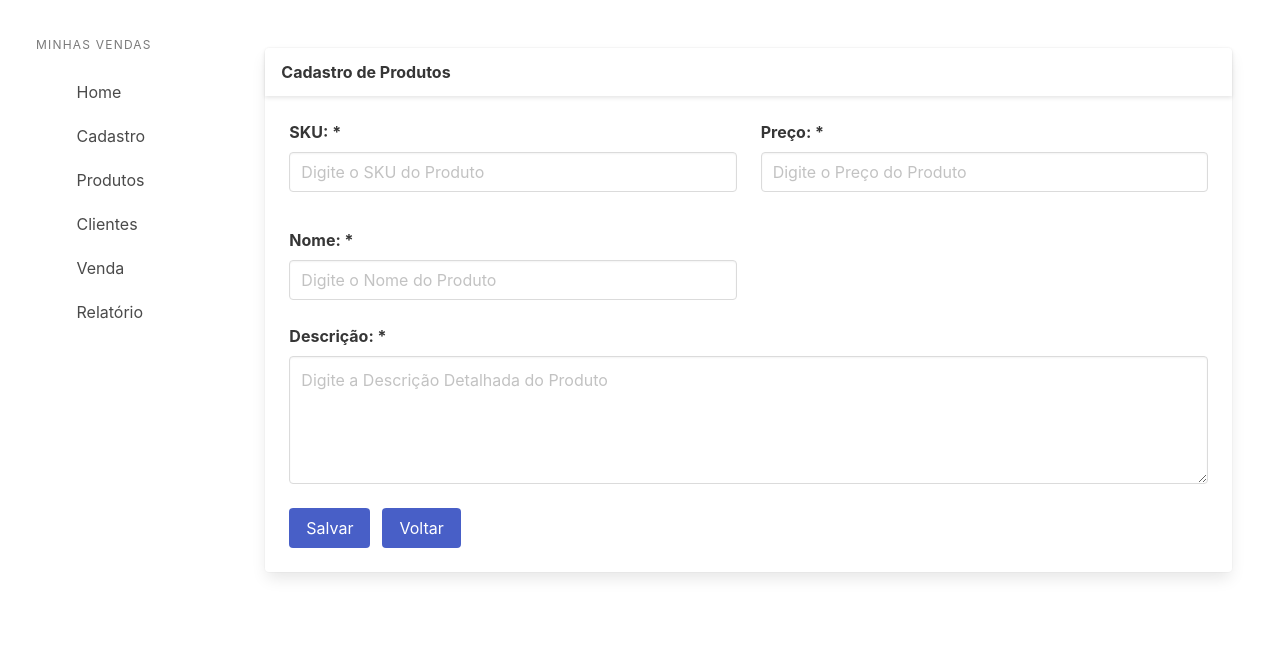
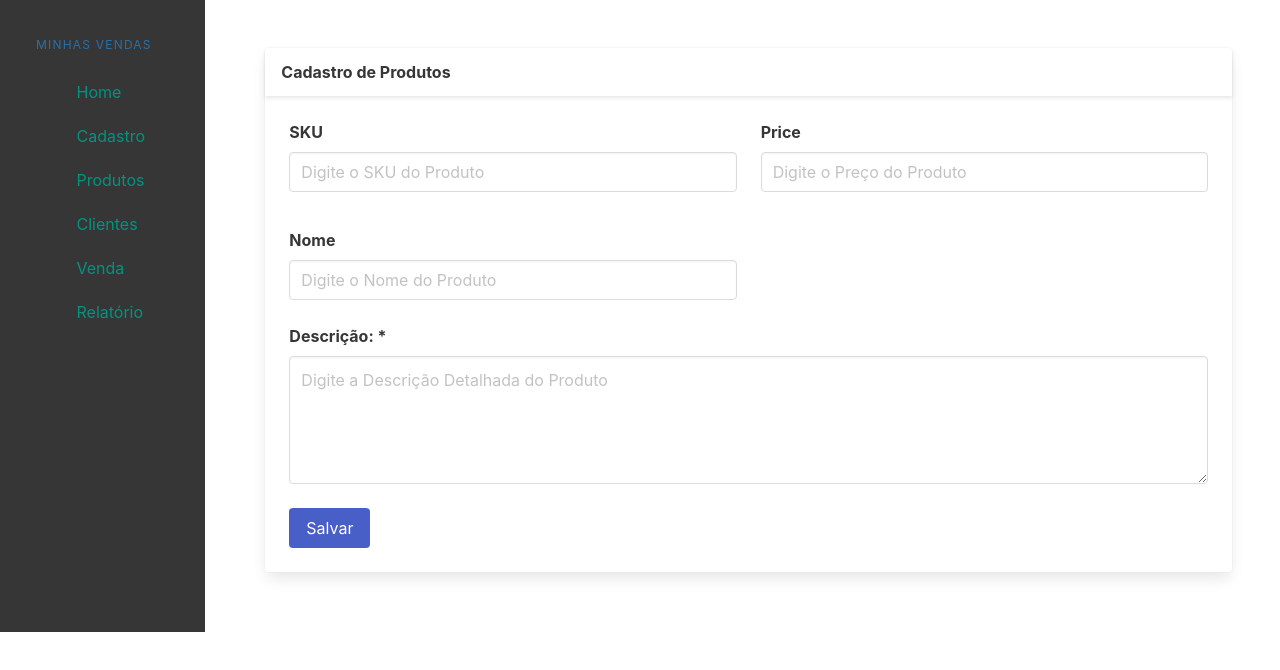
Before and after one commit to juan-engmed/vendas-app-react-ts-next-spring, a Next.js app: page /cadastros/produtos in a window 1280 px wide. Shown: the top 670 px of the page. Built offline with nearby package versions, Linux system fonts and the light colour scheme.

Commit message:
componets input and button

```diff
--- /dev/null
+++ b/src/components/commom/button/index.tsx
@@ -0,0 +1,19 @@
+interface IButtonProps {
+    typeButton: string
+    title: string
+    onClick: (value: any) => void
+}
+
+export const Button: React.FC<IButtonProps> = ({
+    onClick,
+    typeButton,
+    title,
+}: IButtonProps) => {
+
+    return (
+        <div className="control">
+            <button className={`button ${typeButton}`} onClick={onClick}>{title}</button>
+        </div>
+
+    );
+}
--- /dev/null
+++ b/src/components/commom/index.tsx
@@ -0,0 +1,2 @@
+export { Input } from './input'
+export { Button } from './button'
--- /dev/null
+++ b/src/components/commom/input/index.tsx
@@ -0,0 +1,35 @@
+interface InputProps {
+    onChange?: (value: any) => void
+    label: string
+    columnClasses?: string
+    placeholder?: string
+    value?: string
+
+}
+
+export const Input: React.FC<InputProps> = ({
+    columnClasses,
+    label,
+    placeholder,
+    value,
+    onChange
+}: InputProps) => {
+
+    return (
+        <div className={`field column ${columnClasses}`}>
+            <label className='label' htmlFor={`input${label}`}>{label}</label>
+            <div className="control">
+                <input className='input'
+                    id='inputSku'
+                    placeholder={placeholder}
+                    value={value}
+                    onChange={event => {
+                        if (onChange) {
+                            onChange(event.target.value)
+                        }
+                    }}
+                />
+            </div>
+        </div>
+    )
+}
--- a/src/components/index.ts
+++ b/src/components/index.ts
@@ -1,2 +1,3 @@
 export { Layout } from "./layout";
 export { CadastroProdutos } from "./produtos";
+export { Input, Button } from "./commom";
--- a/src/components/layout/index.tsx
+++ b/src/components/layout/index.tsx
@@ -7,8 +7,6 @@ interface ILayoutProps {
 }
 
 export const Layout: React.FC<ILayoutProps> = (props: ILayoutProps) => {
-
-
 
     return (
         <div className="app">
--- a/src/components/layout/menu/index.tsx
+++ b/src/components/layout/menu/index.tsx
@@ -3,11 +3,11 @@ import { MenuItem } from 'components/layout/menu/menu-item'
 
 export const Menu: React.FC = () => {
     return (
-        <aside className="column is-2 is-narrow-mobile is-fullheight section is-hidden-mobile">
-            <p className="menu-label is-hidden-touch">
+        <aside className="column is-2 is-narrow-mobile is-fullheight section is-hidden-mobile has-background-dark ">
+            <p className="menu-label is-hidden-touch has-text-info-dark ">
                 Minhas Vendas
             </p>
-            <ul className="menu-list">
+            <ul className="menu-list ">
                 <MenuItem href="/" label="Home" />
                 <MenuItem href="/cadastros/produtos" label="Cadastro" />
                 <MenuItem href="/consultas/produtos" label="Produtos" />
--- a/src/components/layout/menu/menu-item/index.tsx
+++ b/src/components/layout/menu/menu-item/index.tsx
@@ -8,9 +8,9 @@ interface MenuItemProps {
 export const MenuItem: React.FC<MenuItemProps> = (props: MenuItemProps) => {
     return (
         <li>
-            <Link href={props.href}>
-                <a>
-                    <span className="icon"></span> { props.label }
+            <Link href={props.href} >
+                <a className="has-text-primary-dark">
+                    <span className="icon"></span> {props.label}
                 </a>
             </Link>
         </li>
--- a/src/components/produtos/cadastro/form-produtos/index.tsx
+++ b/src/components/produtos/cadastro/form-produtos/index.tsx
@@ -1,36 +1,48 @@
+import { Button } from "components/commom/button"
+import { Input } from "components/commom/input"
+import { useState } from "react"
+
 export const FormProdutos: React.FC = () => {
+
+    const [sku, setSku] = useState<string>('')
+    const [price, setPrice] = useState<string>('')
+    const [name, setName] = useState<string>('')
+    const [description, setDescription] = useState<string>('')
+
+    const save = () => {
+        const produto = {
+            sku, price, name, description
+        }
+        console.table(produto)
+    }
 
     return (
         <div>
             <div className="columns">
-                <div className='field column is-half'>
-                    <label className='label' htmlFor="inputSku">SKU: *</label>
-                    <div className="control">
-                        <input className='input'
-                            id='inputSku'
-                            placeholder='Digite o SKU do Produto' />
-                    </div>
-                </div>
-
-                <div className='field column is-half'>
-                    <label className='label' htmlFor="inputPrice">Preço: *</label>
-                    <div className="control">
-                        <input className='input'
-                            id='inputPrice'
-                            placeholder='Digite o Preço do Produto' />
-                    </div>
-                </div>
+                <Input
+                    columnClasses="is-half"
+                    label={"SKU"}
+                    placeholder="Digite o SKU do Produto"
+                    value={sku}
+                    onChange={setSku}
+                />
+                <Input
+                    columnClasses="is-half"
+                    label={"Price"}
+                    placeholder="Digite o Preço do Produto"
+                    value={price}
+                    onChange={setPrice}
+                />
             </div>
 
             <div className="columns">
-                <div className='field column is-half'>
-                    <label className='label' htmlFor="inputName">Nome: *</label>
-                    <div className="control">
-                        <input className='input'
-                            id='inputName'
-                            placeholder='Digite o Nome do Produto' />
-                    </div>
-                </div>
+                <Input
+                    columnClasses="is-half"
+                    label={"Nome"}
+                    placeholder="Digite o Nome do Produto"
+                    value={name}
+                    onChange={setName}
+                />
             </div>
 
             <div className="columns">
@@ -39,18 +51,16 @@ export const FormProdutos: React.FC = () => {
                     <div className="control">
                         <textarea className='textarea'
                             id='inputDescription'
-                            placeholder='Digite a Descrição Detalhada do Produto' />
+                            placeholder='Digite a Descrição Detalhada do Produto'
+                            value={description}
+                            onChange={event => setDescription(event.target.value)}
+                        />
                     </div>
                 </div>
             </div>
 
             <div className="field is-grouped">
-                <div className="control">
-                    <button className="button is-link">Salvar</button>
-                </div>
-                <div className="control">
-                    <button className="button is-link">Voltar</button>
-                </div>
+                <Button typeButton={"is-link"} title={"Salvar"} onClick={save} />
             </div>
         </div>
     )
--- a/src/components/produtos/cadastro/index.tsx
+++ b/src/components/produtos/cadastro/index.tsx
@@ -4,7 +4,8 @@ import { FormProdutos } from './form-produtos'
 export const CadastroProdutos: React.FC = () => {
     return (
         <Layout titulo='Cadastro de Produtos'>
-        <FormProdutos/>
+
+            <FormProdutos />
 
         </Layout>
     )
```
